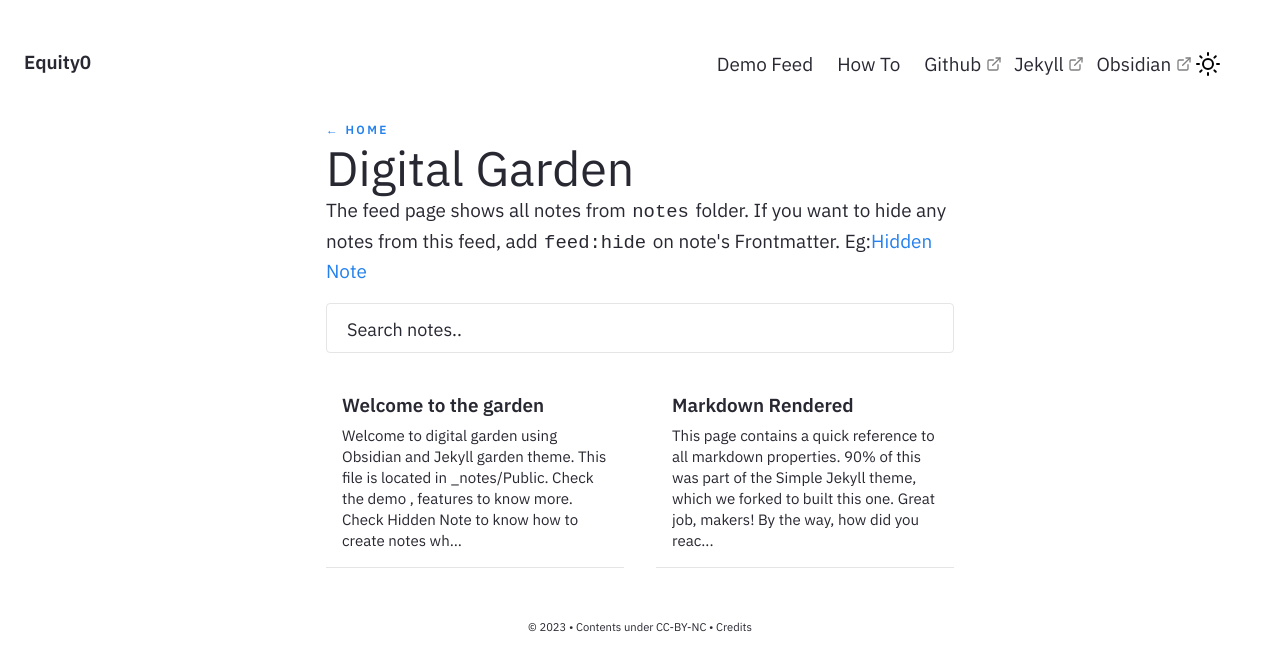
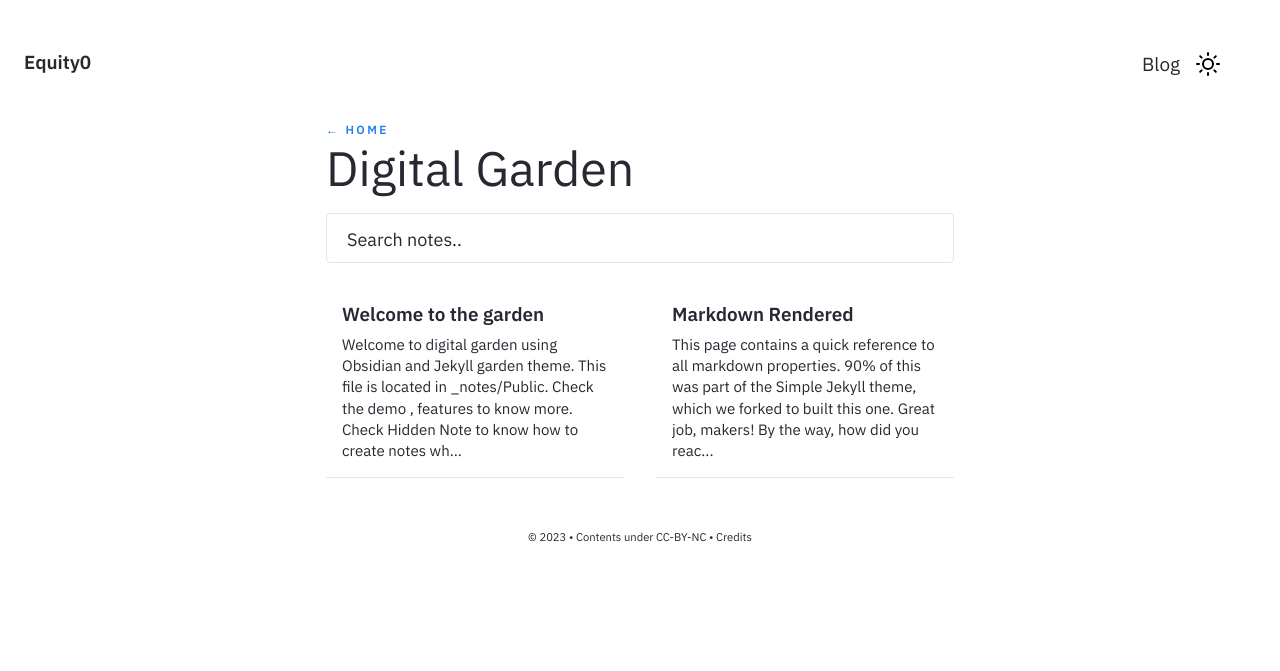
Before and after one commit to Equity0/Equity0.github.io, a Jekyll site: the page built from pages/notes.md, in a window 1280 px wide. Shown: the top 671 px of the page. Built offline with Jekyll 4.4.1, drawn with Linux system fonts in a browser that asks for light colours.

Commit message:
删除不需要的内容

```diff
--- a/_includes/Homepage.html
+++ b/_includes/Homepage.html
@@ -1,7 +1,10 @@
 <div class="home-intro">
     <div class="jumbo">{{site.heading}} </div>
     <div class="home-sub-text"> <h3>
+        A blog for tech enthusiasts.
+        <!--
         Jekyll Garden is a markdown friendly theme lets you publish your Obsidian vault (or a subset of it) as a Jekyll static website.
         Check out the <a href="{{'/notes' | relative_url}}"> demo </a>, <a href="{{'/post/features' | relative_url}}"> features </a> and <a href="{{'/post/how-to' | relative_url}}"> how to</a>.
+        -->
         </h3>
 </div> </div>
--- a/_includes/Nav.html
+++ b/_includes/Nav.html
@@ -54,8 +54,9 @@
     <div id="navbarBasicExample" class="navbar-menu">
       <div class="navbar-start">
         <a href="{{'/notes' | relative_url}}" class="navbar-item">
-          Demo Feed
+          Blog
         </a>
+        <!--
         <a href="../post/how-to" class="navbar-item">
           How To
         </a>
@@ -68,6 +69,7 @@
         <a href="https://obsidian.md/"  target="_blank" class="navbar-item">
           Obsidian
         </a>
+        -->
       </div>
       <div class="navbar-end is-hidden-mobile" onclick="modeSwitcher()" >
         <div class="navbar-item">
--- a/pages/notes.md
+++ b/pages/notes.md
@@ -4,5 +4,3 @@ permalink: /notes
 feedformat: card
 title: Digital Garden
 ---
-
-The feed page shows all notes from `notes` folder. If you want to hide any notes from this feed, add `feed:hide` on note's Frontmatter. Eg:[[Hidden Note]]
```
